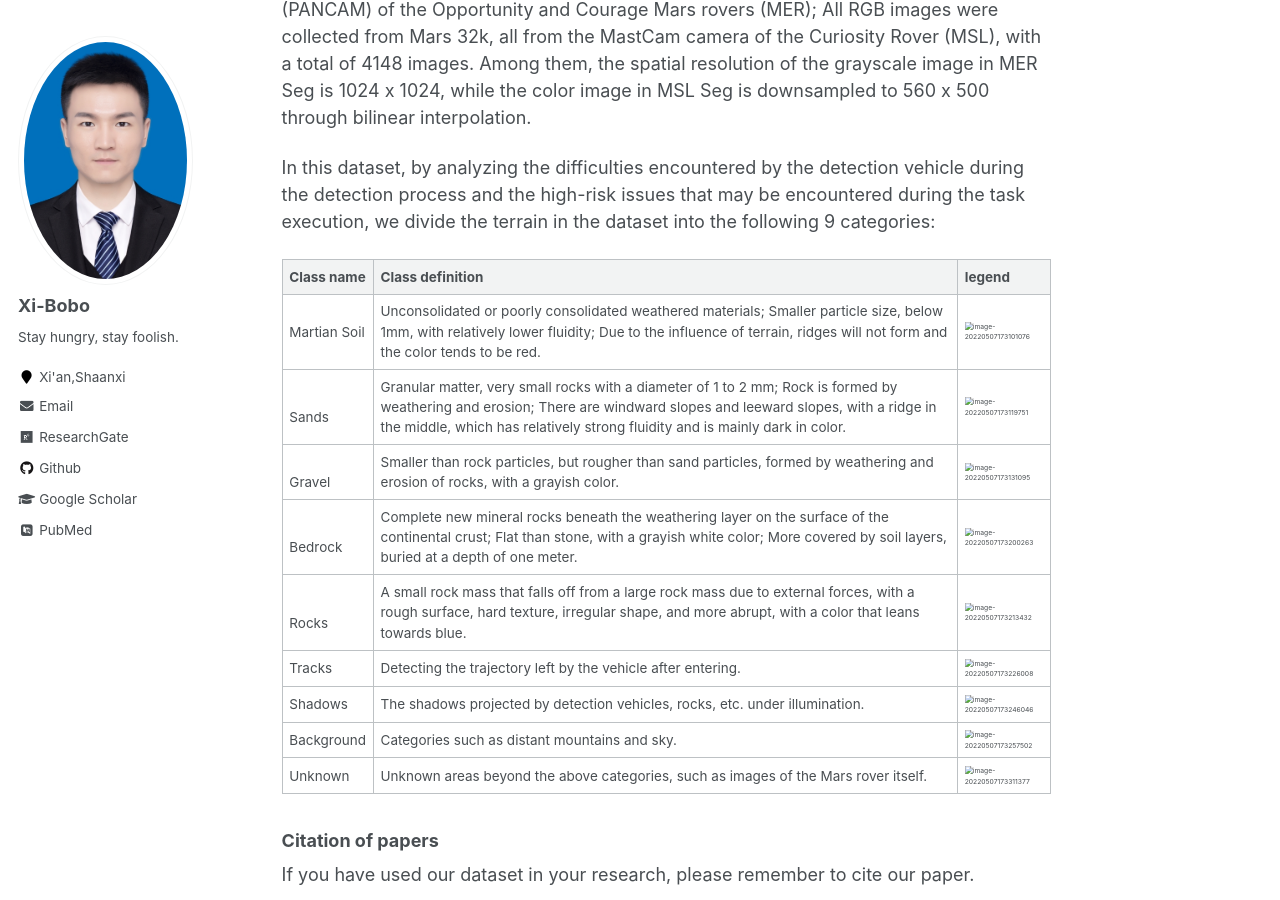
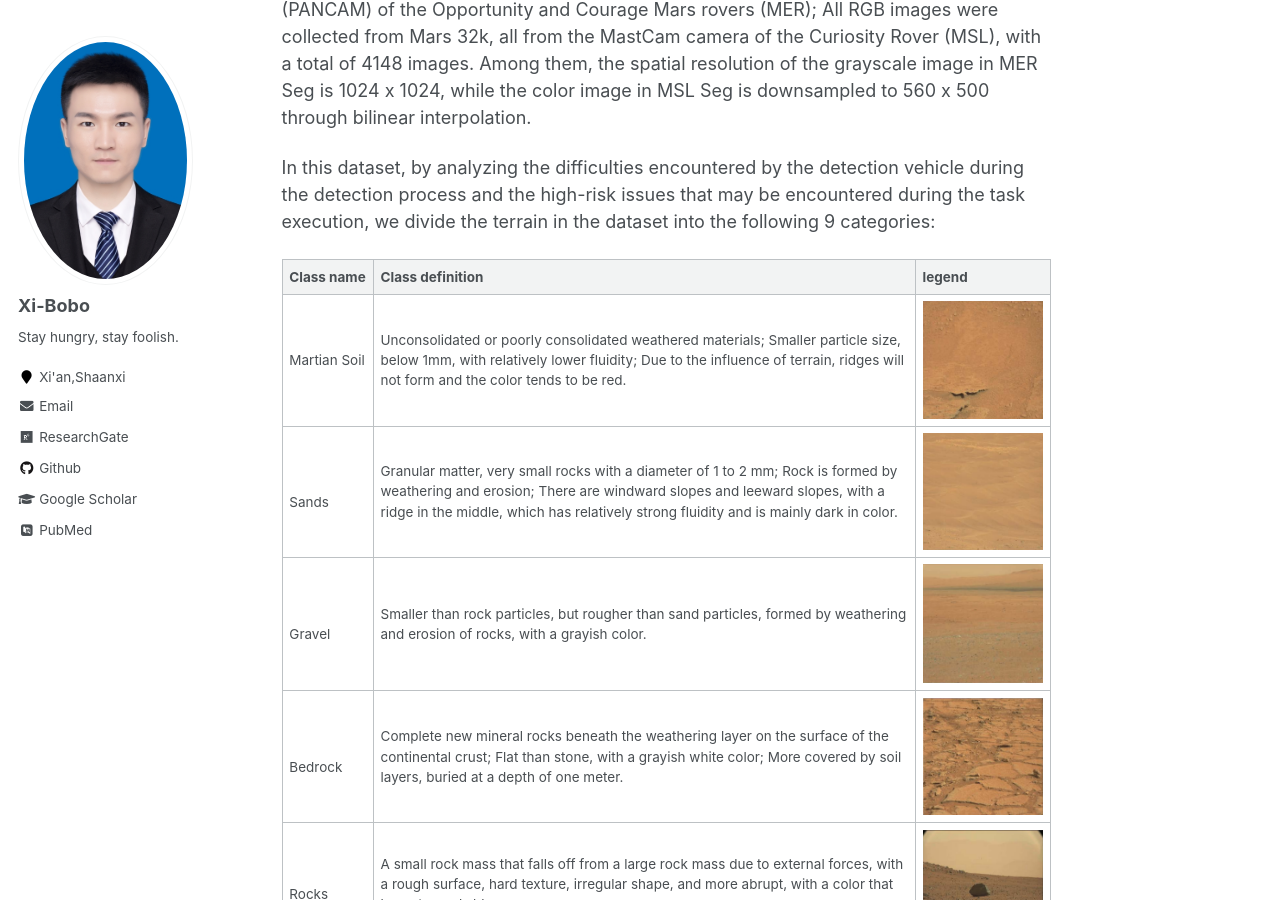
Before and after one commit to wxyflorence/wxyflorence.github.io, a Jekyll site: the page built from datasets/Dataset_Mars-Seg.md, in a window 1280 px wide and 900 px high, scrolled down 580 px. Built offline with Jekyll 4.4.1, drawn with Linux system fonts in a browser that asks for light colours; some web fonts are replaced.

Commit message:
修改Mars-seg数据集中图片的路径并添加HyMars数据集

```diff
--- a/_data/navigation.yml
+++ b/_data/navigation.yml
@@ -17,6 +17,8 @@ main:
         url: /datacode/Dataset_Mars-Seg/
       - title: "Dataset_ZSMars"
         url: /datacode/ZSMars/
+      - title: "Dataset_HyMars"
+        url: /datacode/HyMars/
 
   # - title: "Data & Code"
   #   url: /datacode/
--- a/datasets/Dataset_Mars-Seg.md
+++ b/datasets/Dataset_Mars-Seg.md
@@ -17,15 +17,15 @@ In this dataset, by analyzing the difficulties encountered by the detection vehi
 
 | Class name                 | Class definition                                                     | legend                                                         |
 | ------------------------ | ------------------------------------------------------------ | ------------------------------------------------------------ |
-| Martian Soil | Unconsolidated or poorly consolidated weathered materials; Smaller particle size, below 1mm, with relatively lower fluidity; Due to the influence of terrain, ridges will not form and the color tends to be red. | <img src="..\images\pic\exm1.png" alt="image-20220507173101076" style="zoom:50%;" /> |
-| <br />Sands      | Granular matter, very small rocks with a diameter of 1 to 2 mm; Rock is formed by weathering and erosion; There are windward slopes and leeward slopes, with a ridge in the middle, which has relatively strong fluidity and is mainly dark in color. | <img src="..\images\pic\image-20220507173119751.png" alt="image-20220507173119751" style="zoom:50%;" /> |
-| <br />Gravel     | Smaller than rock particles, but rougher than sand particles, formed by weathering and erosion of rocks, with a grayish color. | <img src="..\images\pic\image-20220507173131095.png" alt="image-20220507173131095" style="zoom:50%;" /> |
-| <br />Bedrock    | Complete new mineral rocks beneath the weathering layer on the surface of the continental crust; Flat than stone, with a grayish white color; More covered by soil layers, buried at a depth of one meter.| <img src="..\images\pic\image-20220507173200263.png" alt="image-20220507173200263" style="zoom:50%;" /> |
-| <br />Rocks      | A small rock mass that falls off from a large rock mass due to external forces, with a rough surface, hard texture, irregular shape, and more abrupt, with a color that leans towards blue.| <img src="..\images\pic\image-20220507173213432.png" alt="image-20220507173213432" style="zoom:50%;" /> |
-| Tracks       | Detecting the trajectory left by the vehicle after entering.                                      | <img src="..\images\pic\image-20220507173226008.png" alt="image-20220507173226008" style="zoom:50%;" /> |
-| Shadows          | The shadows projected by detection vehicles, rocks, etc. under illumination.                             | <img src="..\images\pic\image-20220507173246046.png" alt="image-20220507173246046" style="zoom:50%;" /> |
-| Background       | Categories such as distant mountains and sky.                                        | <img src="..\images\pic\image-20220507173257502.png" alt="image-20220507173257502" style="zoom:50%;" /> |
-| Unknown          | Unknown areas beyond the above categories, such as images of the Mars rover itself.                 | <img src="..\images\pic\image-20220507173311377.png" alt="image-20220507173311377" style="zoom:50%;" /> |
+| Martian Soil | Unconsolidated or poorly consolidated weathered materials; Smaller particle size, below 1mm, with relatively lower fluidity; Due to the influence of terrain, ridges will not form and the color tends to be red. | <img src="/images/pic/exm1.png" alt="image-20220507173101076" style="zoom:50%;" /> |
+| <br />Sands      | Granular matter, very small rocks with a diameter of 1 to 2 mm; Rock is formed by weathering and erosion; There are windward slopes and leeward slopes, with a ridge in the middle, which has relatively strong fluidity and is mainly dark in color. | <img src="/images/pic/image-20220507173119751.png" alt="image-20220507173119751" style="zoom:50%;" /> |
+| <br />Gravel     | Smaller than rock particles, but rougher than sand particles, formed by weathering and erosion of rocks, with a grayish color. | <img src="/images/pic/image-20220507173131095.png" alt="image-20220507173131095" style="zoom:50%;" /> |
+| <br />Bedrock    | Complete new mineral rocks beneath the weathering layer on the surface of the continental crust; Flat than stone, with a grayish white color; More covered by soil layers, buried at a depth of one meter.| <img src="/images/pic/image-20220507173200263.png" alt="image-20220507173200263" style="zoom:50%;" /> |
+| <br />Rocks      | A small rock mass that falls off from a large rock mass due to external forces, with a rough surface, hard texture, irregular shape, and more abrupt, with a color that leans towards blue.| <img src="/images/pic/image-20220507173213432.png" alt="image-20220507173213432" style="zoom:50%;" /> |
+| Tracks       | Detecting the trajectory left by the vehicle after entering.                                      | <img src="/images/pic/image-20220507173226008.png" alt="image-20220507173226008" style="zoom:50%;" /> |
+| Shadows          | The shadows projected by detection vehicles, rocks, etc. under illumination.                             | <img src="/images/pic/image-20220507173246046.png" alt="image-20220507173246046" style="zoom:50%;" /> |
+| Background       | Categories such as distant mountains and sky.                                        | <img src="/images/pic/image-20220507173257502.png" alt="image-20220507173257502" style="zoom:50%;" /> |
+| Unknown          | Unknown areas beyond the above categories, such as images of the Mars rover itself.                 | <img src="/images/pic/image-20220507173311377.png" alt="image-20220507173311377" style="zoom:50%;" /> |
 
 
 
@@ -50,7 +50,7 @@ Mars-Seg
 
 #### 3.2数据类别统计
 
-<img src="..\images\pic\counter.png" alt="image-20220507173246046" style="zoom:50%;" />
+<img src="images\pic\counter.png" alt="image-20220507173246046" style="zoom:50%;" />
 
 我们统计了数据集中包含各个类别的图像数量。 -->
 
```
Also changed, not shown: datasets/Dataset_HyMars.md (added, +24 -0 lines), images/HyMars/image.png (added).
